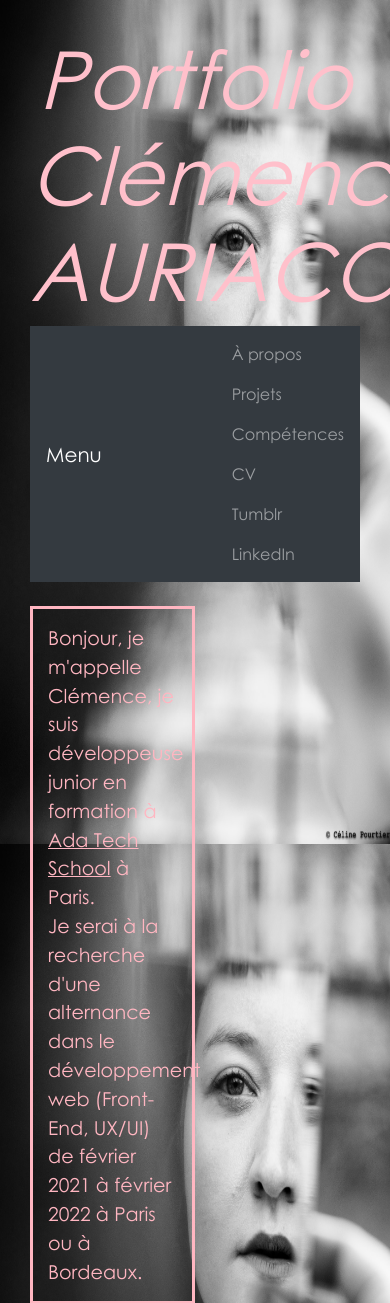
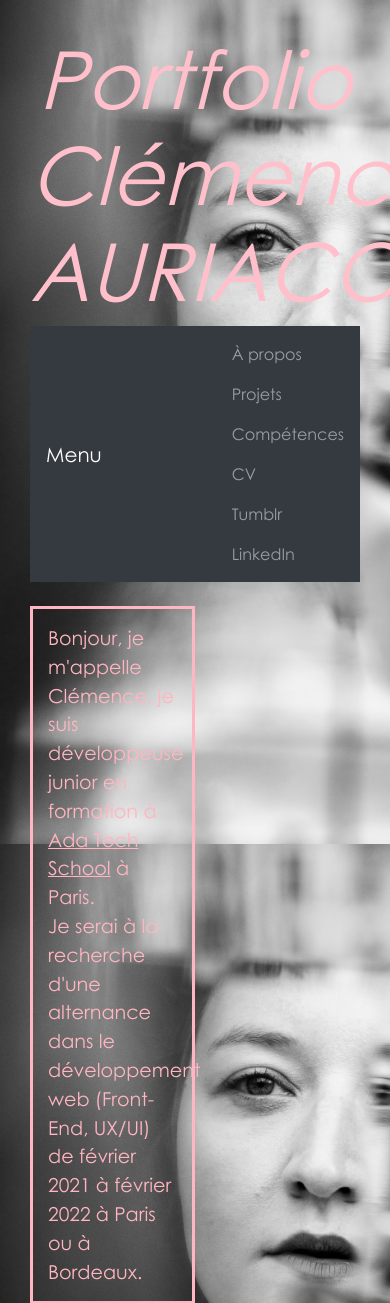
Before and after one commit to clemenceauriacombe/portfolio, a PHP site: page /index.html in a window 390 px wide; the page is wider, and only the part inside the window is pictured. Shown: the top 1303 px of that part. Run offline with PHP 8.4, Linux system fonts and the light colour scheme.

Commit message:
modification du backround pour mobile

```diff
--- a/index.html
+++ b/index.html
@@ -1,10 +1,9 @@
  <!DOCTYPE html>
 <html lang="fr, en">
-<meta name="Portfolio" lang="fr,en" content="html, javascript, css">
   <head>
     <!-- Required meta tags -->
     <meta charset="utf-8">
-    <meta name="viewport" content="width=device-width, initial-scale=1, shrink-to-fit=yes">
+    <meta name="viewport" content="width=device-width, initial-scale=1, user-scalable=0, minimum-scale=1.0, maximum-scale=1.0">
 
     <!-- Bootstrap CSS -->
     <link rel="stylesheet" href="https://stackpath.bootstrapcdn.com/bootstrap/4.5.0/css/bootstrap.min.css" integrity="sha384-9aIt2nRpC12Uk9gS9baDl411NQApFmC26EwAOH8WgZl5MYYxFfc+NcPb1dKGj7Sk" crossorigin="anonymous">
--- a/style.css
+++ b/style.css
@@ -2,6 +2,7 @@
 color : lightpink;
 font-family: century gothic, fangsong;
 scroll-behavior: smooth;
+
 }
 
 body {
@@ -9,7 +10,7 @@ body {
 background-repeat: no-repeat;
 background-attachment: fixed;
 background-image: url('photo.jpg');
-background-size: 100%;
+background-size: cover;
 padding: 30px;
 
 
```
